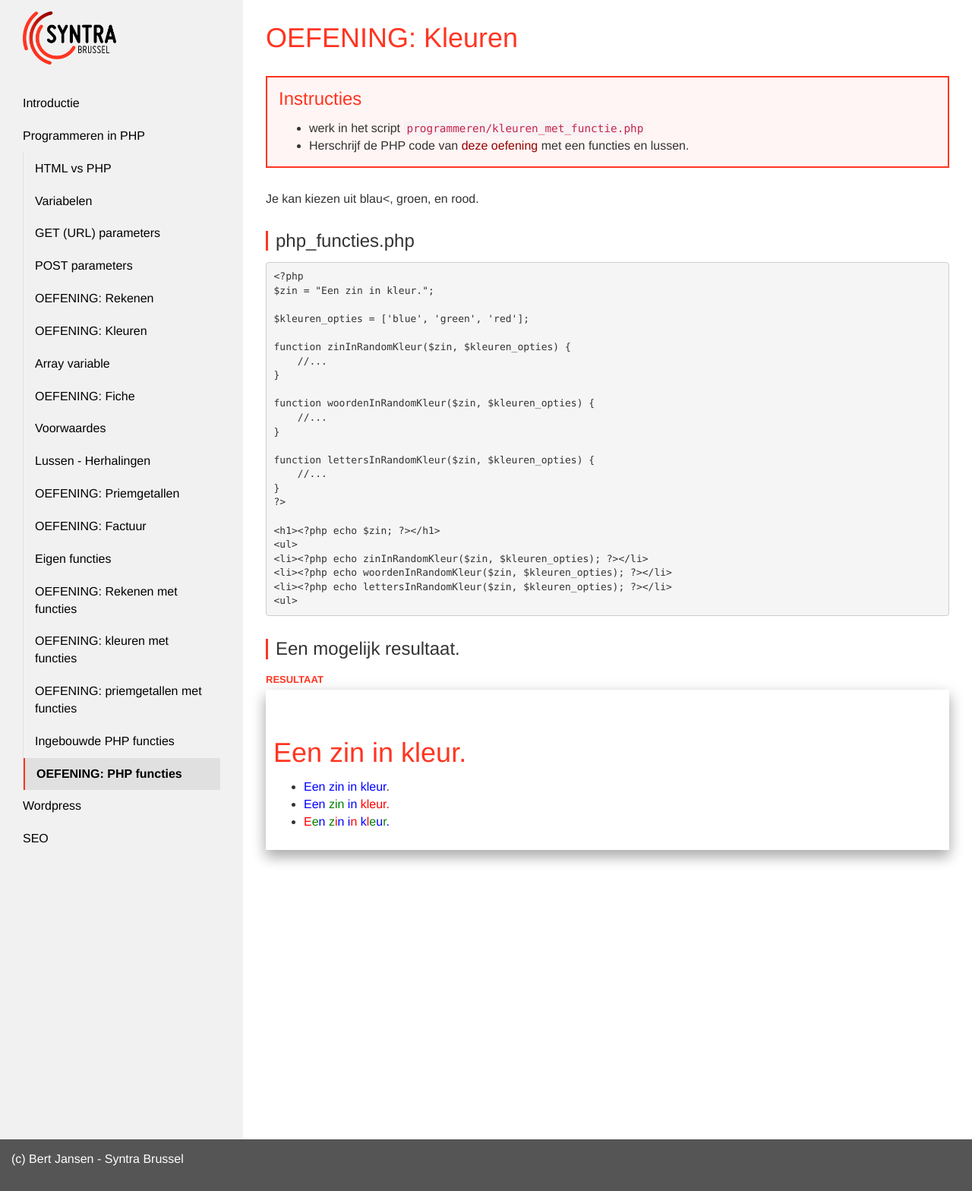
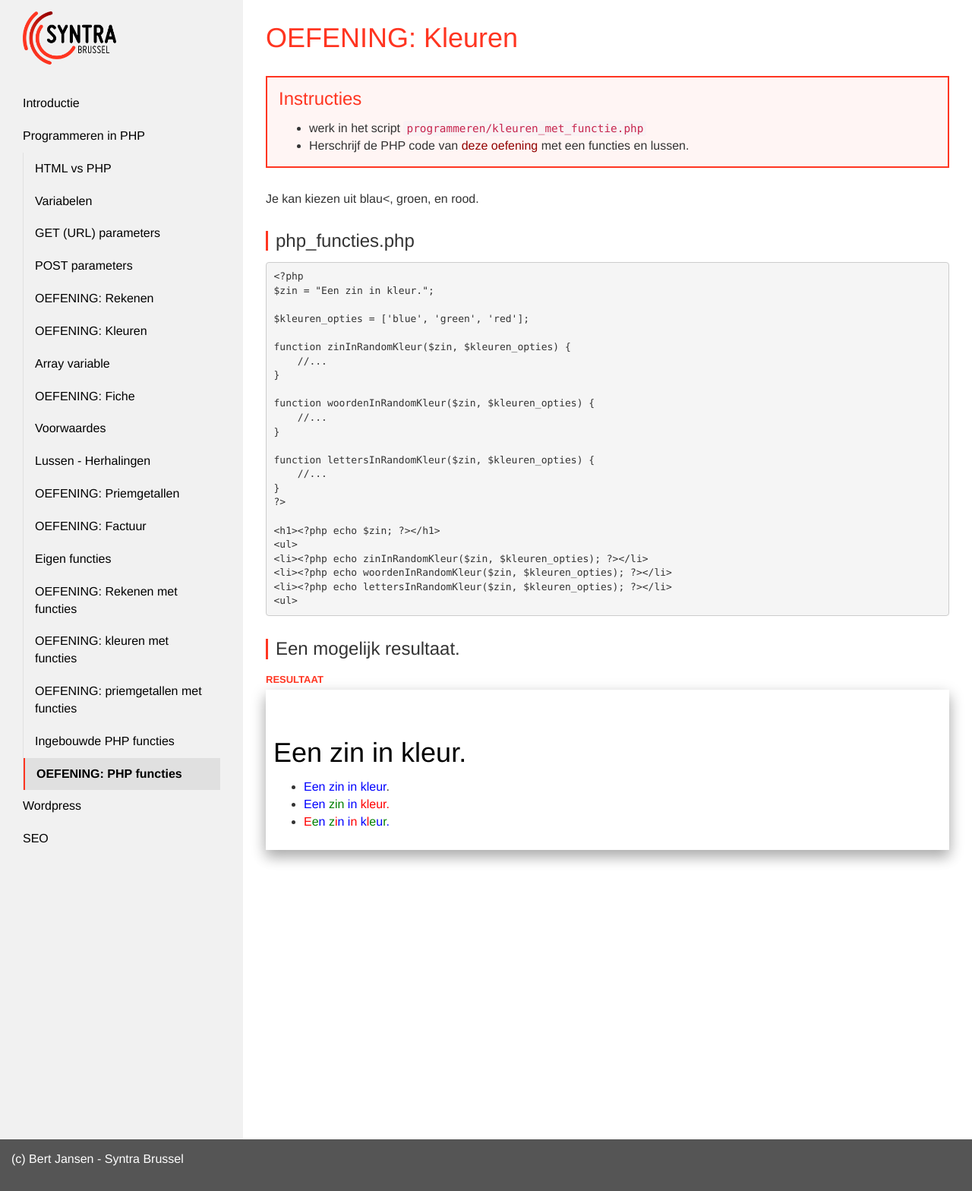
Before and after one commit to Syntra-Brussel/dynamische-webtechnieken, a Jekyll site: the page built from programmeren/oefening-php-functies.md, in a window 1280 px wide. Shown: the whole page at 76% size. Built offline with Jekyll 4.4.1, drawn with Linux system fonts in a browser that asks for light colours; nearby versions of some CDN libraries; a script that is not in the unit is left out.

Commit message:
Update oefening-php-functies.md

```diff
--- a/programmeren/oefening-php-functies.md
+++ b/programmeren/oefening-php-functies.md
@@ -44,7 +44,7 @@ function lettersInRandomKleur($zin, $kleuren_opties) {
 
 ### Een mogelijk resultaat.
 <div class="shadow result">
-<h1>Een zin in kleur.</h1>
+<h1 style="color: black">Een zin in kleur.</h1>
 <ul>
     <li><span style="color: blue">Een zin in kleur</span>.</li>
     <li><span style="color: blue">Een</span> <span style="color: green">zin</span> <span style="color: blue">in</span> <span style="color: red">kleur.</span></li>
```
